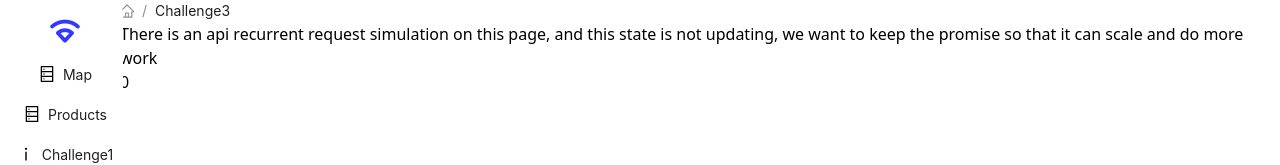
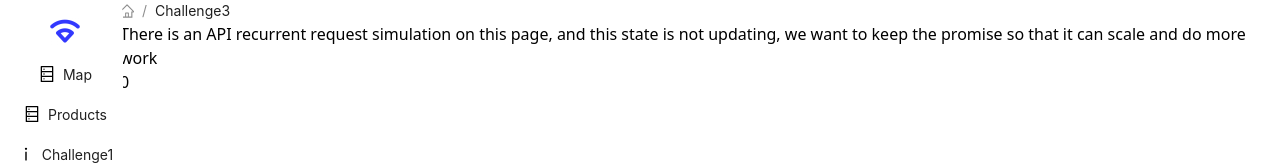
Before and after one commit to AdrianaAC/frontend-assessment-wavecom, a React (Vite) app: page /challenge3 in a window 1280 px wide. Shown: the top 165 px of the page. Built offline with nearby package versions, Linux system fonts and the light colour scheme; no server answers.

Commit message:
challenge3 solution

```diff
--- a/src/pages/Challenge3/index.tsx
+++ b/src/pages/Challenge3/index.tsx
@@ -1,7 +1,7 @@
 import { useEffect, useState } from "react";
 
 const getRandomNumberApi = new Promise<number>((resolve) => {
-  // simuate delay
+  // Simulate delay
   setTimeout(() => {
     fetch(
       "https://corsproxy.io/?" +
@@ -18,16 +18,19 @@ function Challenge3() {
   const [randomApi, setRandomApi] = useState(0);
 
   useEffect(() => {
-    setInterval(() => {
+    const intervalId = setInterval(() => {
       getRandomNumberApi.then((num) => {
         setRandomApi(num);
       });
     }, 1000);
-  });
+
+    // Cleanup the interval when the component unmounts
+    return () => clearInterval(intervalId);
+  }, []); // Empty dependency array to only run on mount and unmount
 
   return (
     <>
-      There is an api recurrent request simulation on this page, and this state
+      There is an API recurrent request simulation on this page, and this state
       is not updating, we want to keep the promise so that it can scale and do
       more work
       <br />
```
